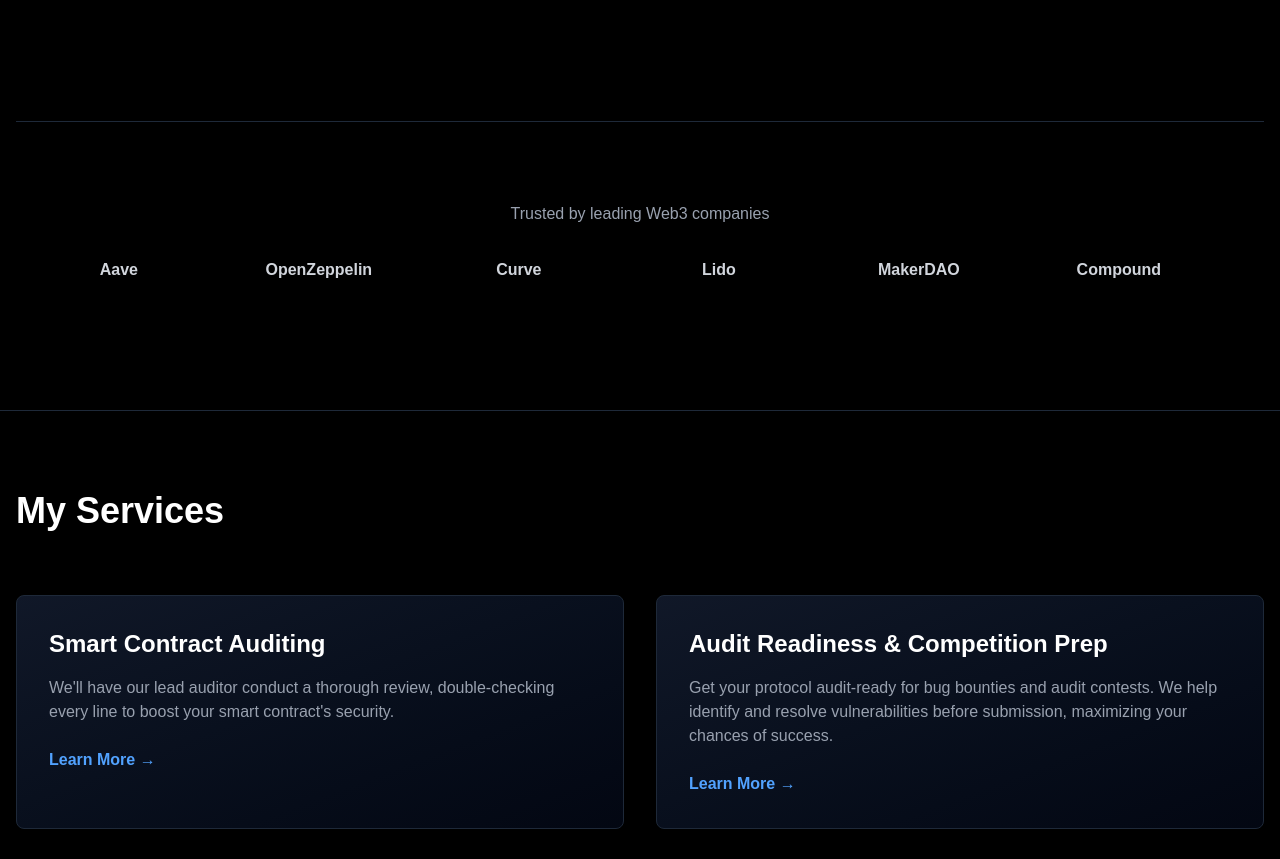
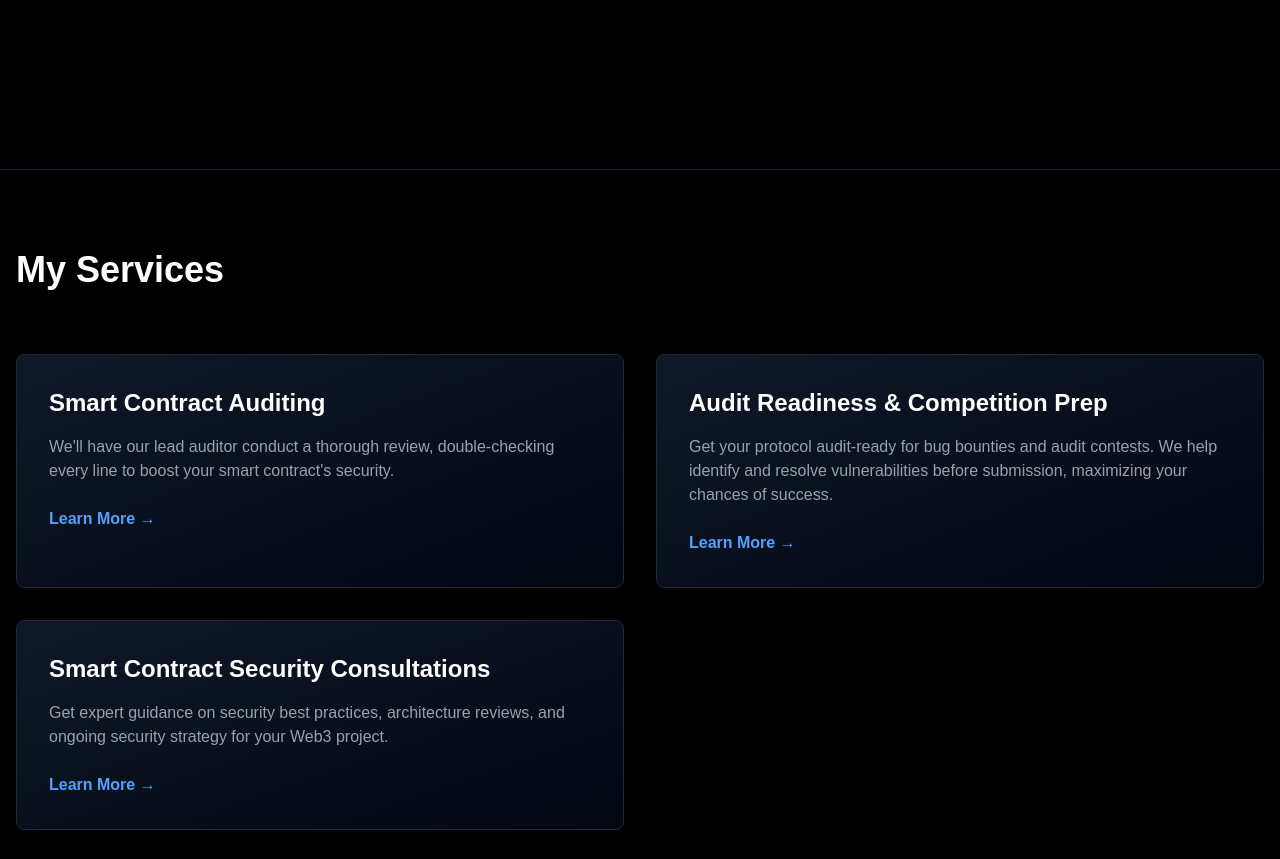
Before and after one commit to d4rk-source/personal_website, a Next.js app: page / in a window 1280 px wide. Shown: the part 900-1759 px from the top of the page. Built offline with nearby package versions, Linux system fonts and the light colour scheme; a web font is replaced by a local one.

Commit message:
deleted "trusted by" section

```diff
--- a/app/components/Hero.tsx
+++ b/app/components/Hero.tsx
@@ -35,45 +35,6 @@
       <p className="text-gray-400 mb-12">
         We respond within 24 hours
       </p>
-
-      {/* Trusted By Section */}
-      <div className="mt-32 pt-20 border-t border-gray-800">
-        <p className="text-gray-400 mb-8 text-center">Trusted by leading Web3 companies</p>
-        <div className="relative overflow-hidden">
-          <style>{`
-            @keyframes scroll {
-              0% { transform: translateX(0); }
-              100% { transform: translateX(-50%); }
-            }
-            .marquee {
-              display: flex;
-              animation: scroll 20s linear infinite;
-            }
-            .marquee:hover {
-              animation-play-state: paused;
-            }
-            .marquee-item {
-              min-width: 200px;
-              padding: 0 40px;
-              display: flex;
-              align-items: center;
-              justify-content: center;
-            }
-          `}</style>
-          <div className="marquee">
-            {["Uniswap", "Aave", "OpenZeppelin", "Curve", "Lido", "MakerDAO", "Compound", "Yearn"].map((firm, i) => (
-              <div key={i} className="marquee-item">
-                <span className="text-gray-300 font-semibold whitespace-nowrap">{firm}</span>
-              </div>
-            ))}
-            {["Uniswap", "Aave", "OpenZeppelin", "Curve", "Lido", "MakerDAO", "Compound", "Yearn"].map((firm, i) => (
-              <div key={`repeat-${i}`} className="marquee-item">
-                <span className="text-gray-300 font-semibold whitespace-nowrap">{firm}</span>
-              </div>
-            ))}
-          </div>
-        </div>
-      </div>
     </section>
   );
 }
```
